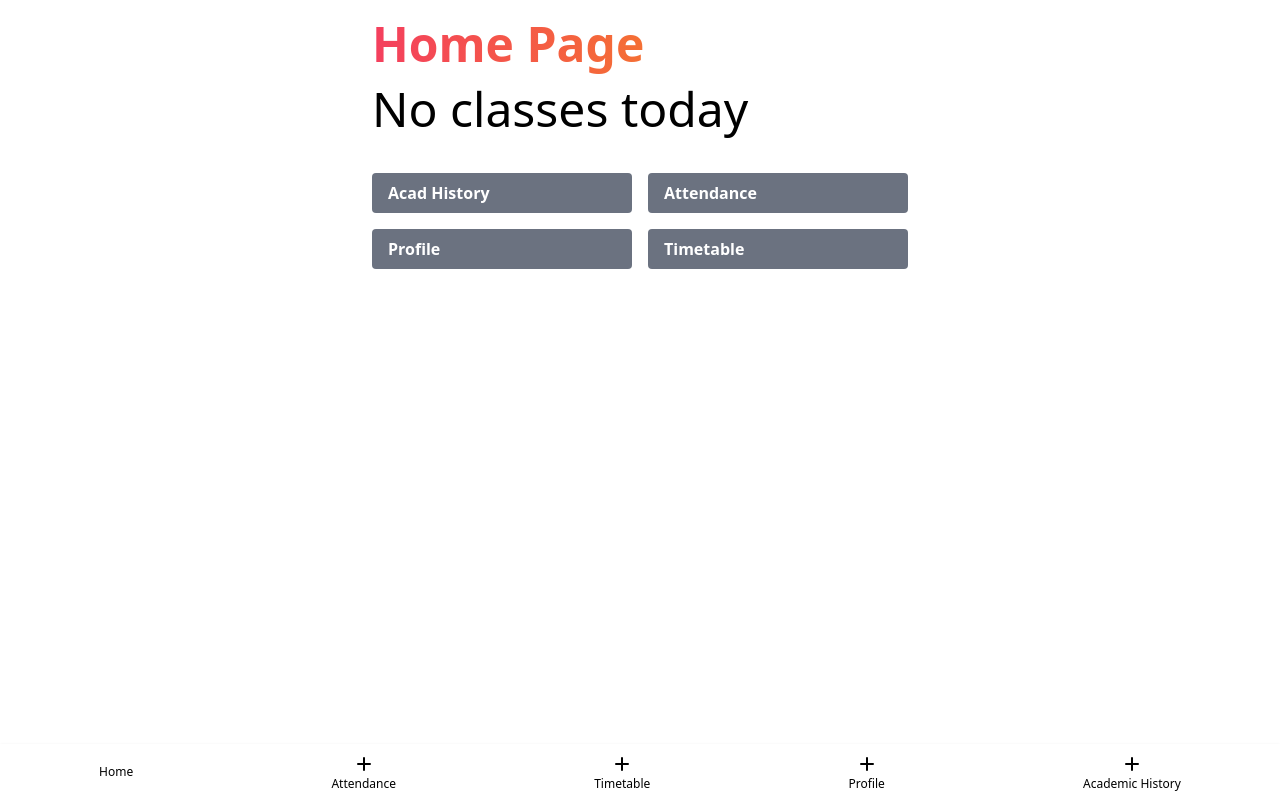
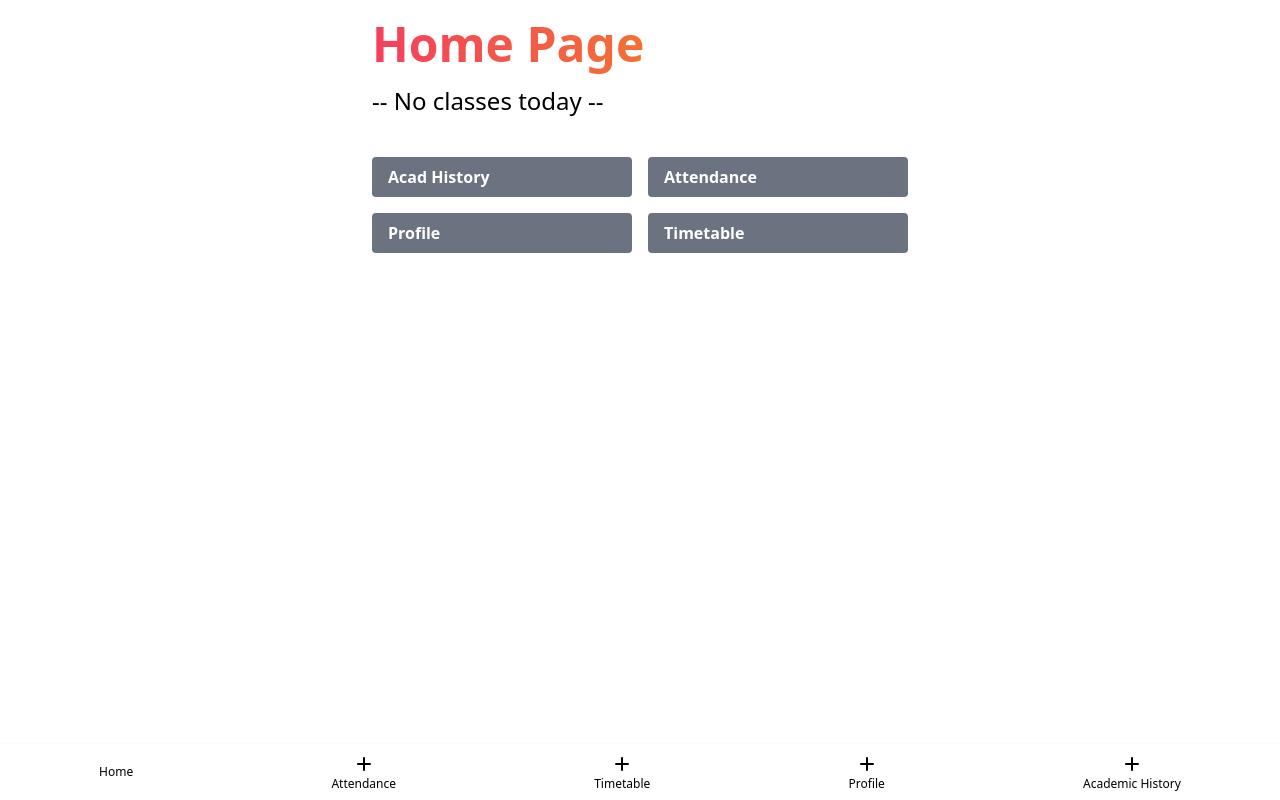
Before and after one commit to Sarath191181208/VitAPWebapp, a SvelteKit app: page /pages/home in a window 1280 px wide. Built offline with nearby package versions, Linux system fonts and the light colour scheme; some icons are missing.

Commit message:
No classes today added to todaysClass component

```diff
--- a/src/routes/pages/home/todaysClass.svelte
+++ b/src/routes/pages/home/todaysClass.svelte
@@ -52,5 +52,5 @@ if (singleSlotEntryMap?.length == 0) {
     <TimeTableCard singleSlotEntry="{singleSlotEntry}" />
   {/each}
 {:else}
-  <h1 class="text-5xl">No classes today</h1>
+  <h1 class="text-2xl dark:text-gray-500"> -- No classes today -- </h1>
 {/if}</div>
```
